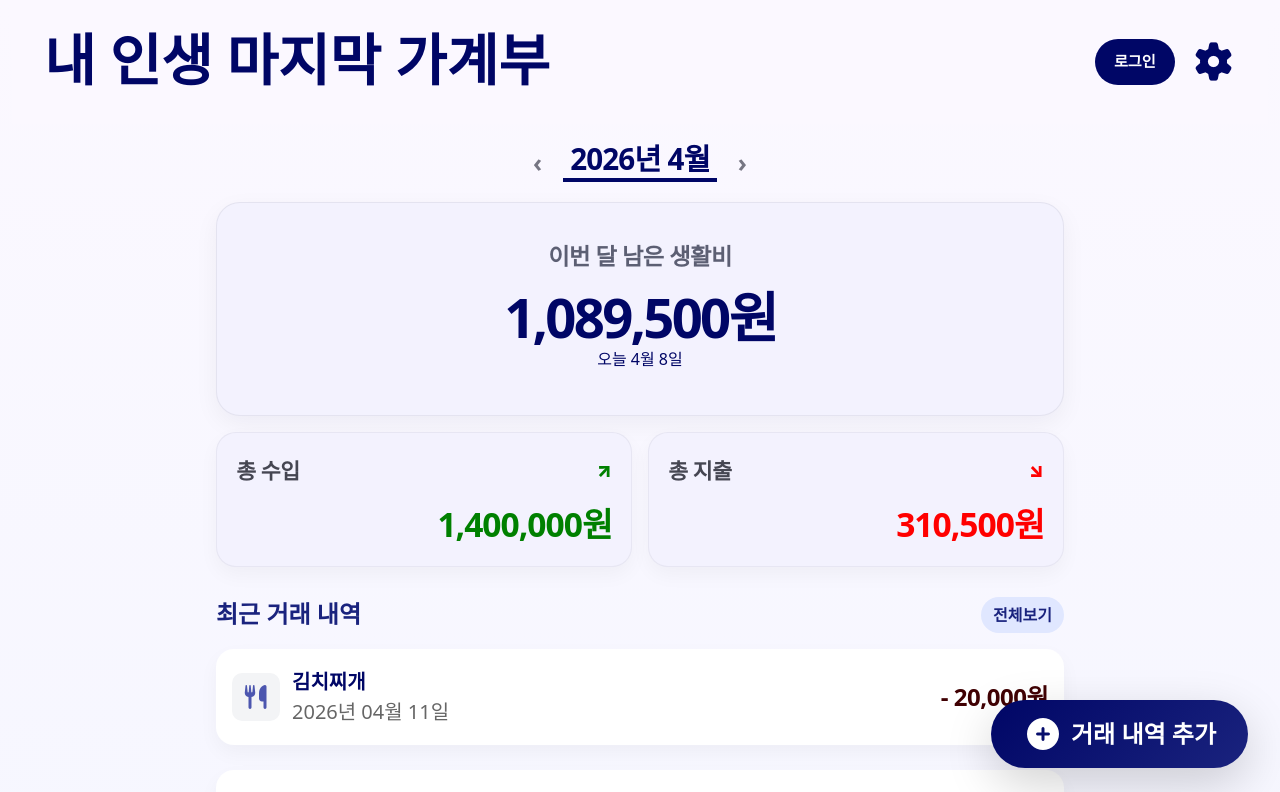
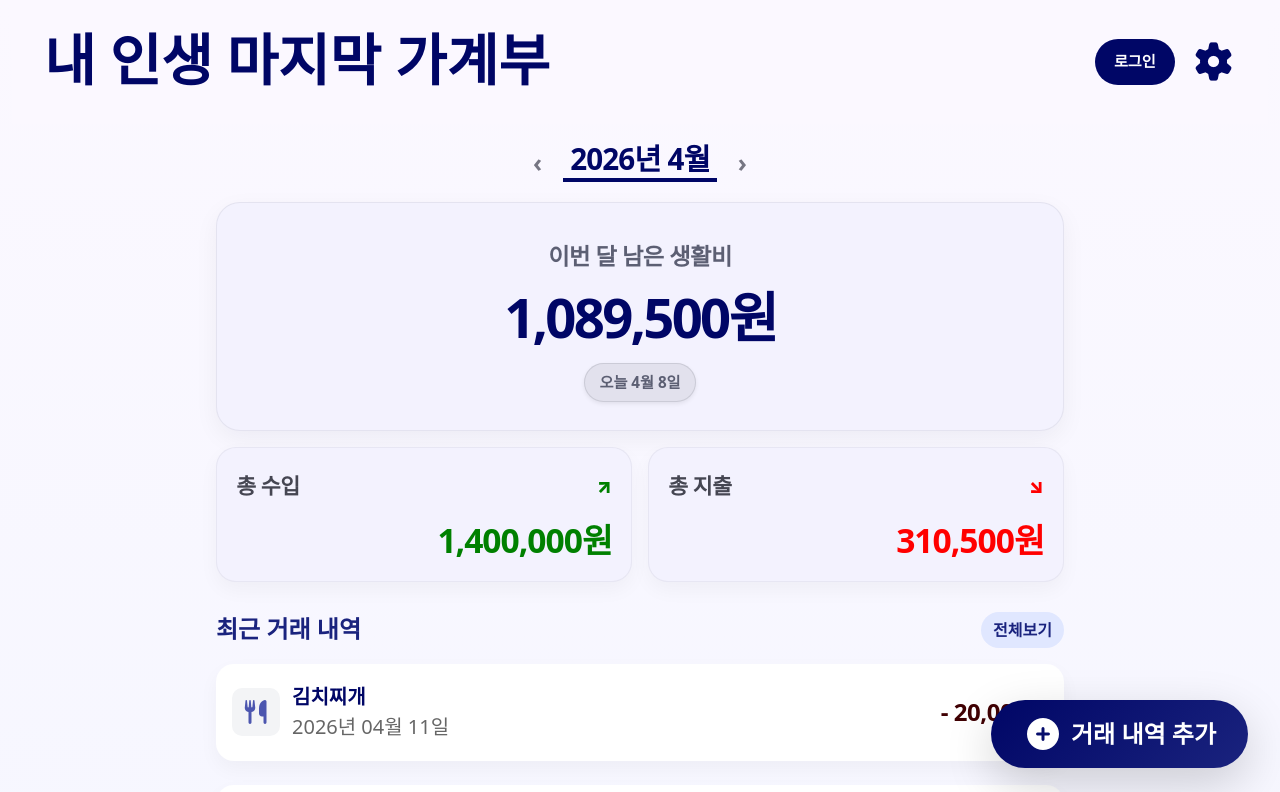
Before and after one commit to KBSkeletonTeam4/Team4_skeleton, a Vue app: page / in a window 1280 px wide. Shown: the top 792 px of the page. Built offline with nearby package versions, Linux system fonts and the light colour scheme; data requests are answered from the project's data file; a web font is replaced by a local one.

Commit message:
style: add_border&shadow

```diff
--- a/src/components/home/SummaryCard.vue
+++ b/src/components/home/SummaryCard.vue
@@ -3,7 +3,7 @@
     <div class="balance-card">
       <p class="balance-label">이번 달 남은 생활비</p>
       <h1 class="balance-amount">{{ formatCurrency(balance) }}</h1>
-      <p class="today-text">
+      <p class="today-text shadow-sm">
         오늘 {{ today.getMonth() + 1 }}월 {{ today.getDate() }}일
       </p>
     </div>
@@ -95,13 +95,14 @@ const formatCurrency = (value) => {
   letter-spacing: -0.05em;
 }
 
-.balance-sub {
+.today-text {
   margin: 1rem auto 0;
   display: inline-block;
   padding: 0.45rem 0.9rem;
   font-size: 0.95em;
   color: #5c5f73;
   background: #e2e1ed;
+  border: 0.5px solid #45465224;
   border-radius: 999px;
   font-weight: 600;
 }
```
